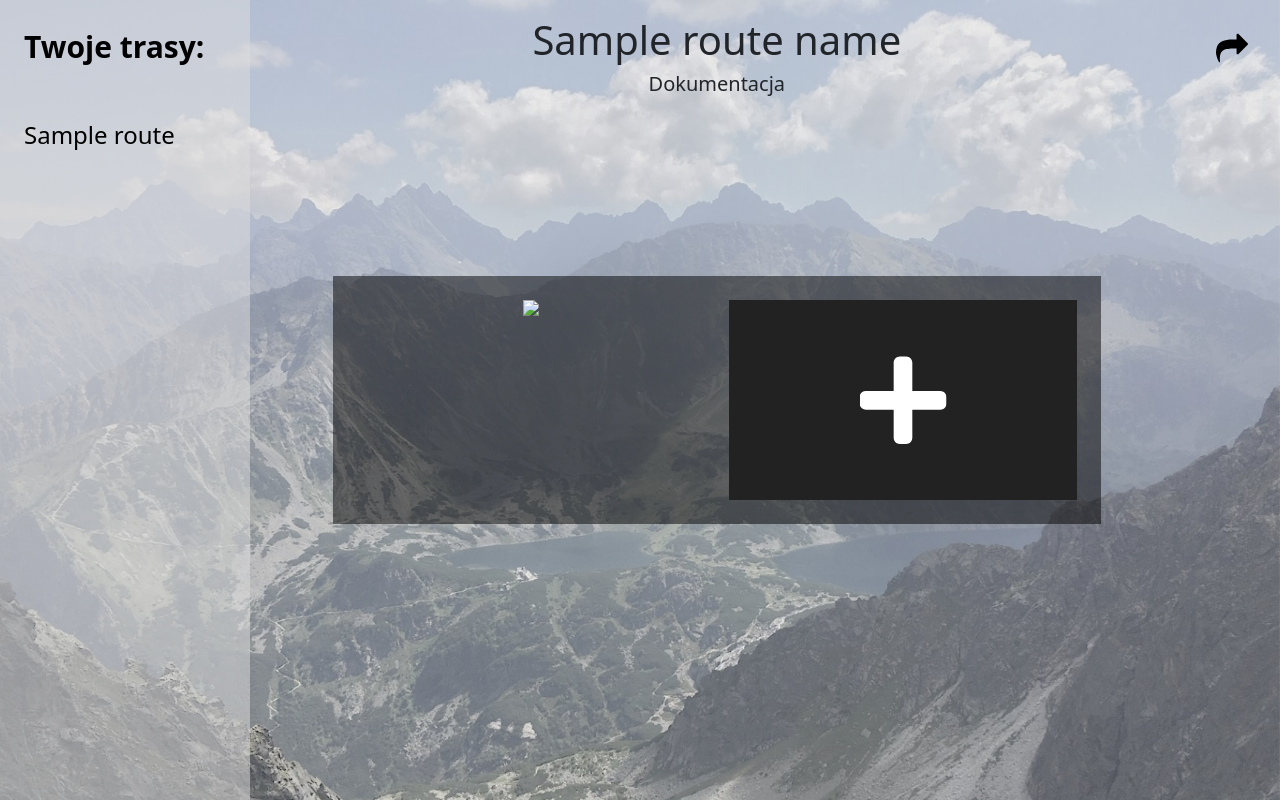
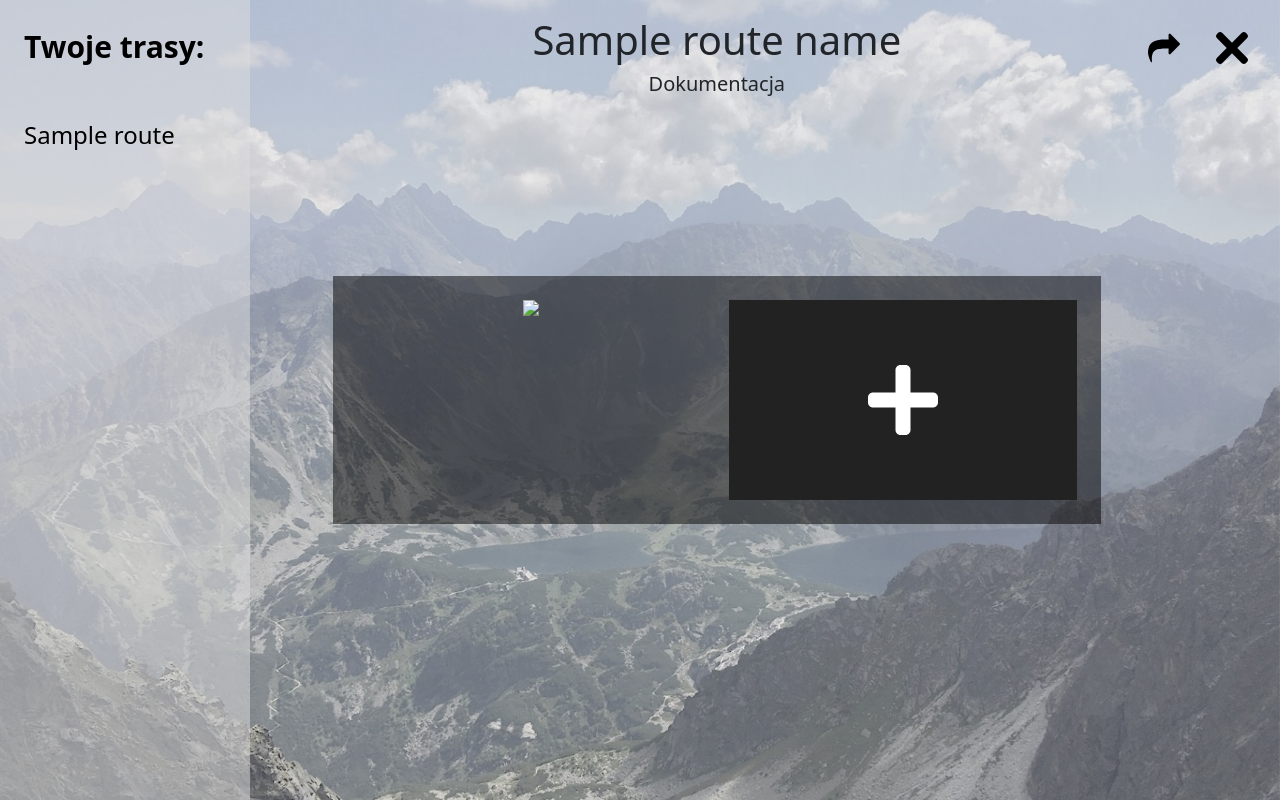
Before and after one commit to mnahajowski/GoronatorProject, a Flask app: template frontend/templates/documentation.html in a window 1280 px wide. Run offline with Flask 2, Linux system fonts and the light colour scheme; the template is opened without the code that fills it: most values are stand-ins (such as "Sample title", 1, 10 or a date in 2020); some libraries are stand-ins or nearby versions.

Commit message:
fix bugs

```diff
--- a/frontend/static/js/route.js
+++ b/frontend/static/js/route.js
@@ -125,7 +125,7 @@ function onNewSegmentChoice() {
                     addMarker(point['x'], point['y'], point['name'], 'blue')
         })
 
-    hideModal()
+    hideCorrelatedModal()
 }
 
 function reverseSegment(index) {
--- a/frontend/static/js/routeManagerWithRoute.js
+++ b/frontend/static/js/routeManagerWithRoute.js
@@ -13,6 +13,6 @@ function updateRoute(route_id) {
 
     fetch(url, payload)
         .then(res => {
-            window.alert("Successfully updated the route!")
+            window.alert("Trasa zaktualizowana!")
         })
 }
--- a/frontend/static/styles/documentation.css
+++ b/frontend/static/styles/documentation.css
@@ -14,6 +14,13 @@
     margin: 0;
 }
 
+.button-holder {
+    position: absolute;
+    top: 32px;
+    right: 32px;
+    z-index: 3;
+}
+
 .grid-elem {
     position: relative;
     max-width: 100%;
@@ -23,7 +30,7 @@
 
 .grid-elem img {
     position: absolute;
-    width: 25%;
+    height: 40%;
     top: 50%;
     left: 50%;
     transform: translate(-50%, -50%);
@@ -71,12 +78,8 @@ form {
     display: none;
 }
 
-
-.share-icon {
-    position: absolute;
+.icon {
     width: 32px;
-    height: 32px;
-    top: 32px;
-    right: 32px;
     cursor: pointer;
+    margin-left: 32px;
 }
--- a/frontend/templates/documentation.html
+++ b/frontend/templates/documentation.html
@@ -20,7 +20,10 @@
 
 <script src="/static/js/verification.js"></script>
 
-<img id="verification-icon" class="share-icon" src="/static/images/share-option.svg" onclick="showModal('Czy chcesz przekazać trasę do weryfikacji?', verification)">
+<div class="button-holder">
+    <img id="verification-icon" class="icon" src="/static/images/share-option.svg" onclick="showModal('Czy chcesz przekazać trasę do weryfikacji?', verification)" title="Zweryfikuj">
+    <a href="/routes/{{ tourist_id }}/{{ route_id }}"><img class="icon" src="/static/images/closeButton.svg" title="Wróć"></a>
+</div>
 
 <div class="header">
     <h1>{{ route_name }}</h1>
@@ -30,7 +33,7 @@
 <div class="menu">
     <span>Twoje trasy:</span>
     {% for route in routes %}
-        <a href="/routes/{{ tourist_id }}/{{ route[0] }}">{{ route[1] }}</a>
+        <a href="/route/{{ tourist_id }}/{{ route[0] }}/documentation">{{ route[1] }}</a>
     {% endfor %}
 </div>
 
--- a/frontend/templates/routes_manager.html
+++ b/frontend/templates/routes_manager.html
@@ -13,7 +13,7 @@
         <img id="verification-icon" src="/static/images/share-option.svg" onclick="showModal('Czy chcesz przekazać trasę do weryfikacji?', verification)" title="Zweryfikuj trasę"/>
     </button>
     <button class="btn btn-default btn-lg">
-        <a href="/routes/{{ tourist_id }}/{{ route_id }}/documentation"><img id="verification-icon" src="/static/images/docs.svg" title="Dokumentacja"/></a>
+        <a href="/route/{{ tourist_id }}/{{ route_id }}/documentation"><img id="verification-icon" src="/static/images/docs.svg" title="Dokumentacja"/></a>
     </button>
 </div>
 
```
Also changed, not shown: 1 other file.
